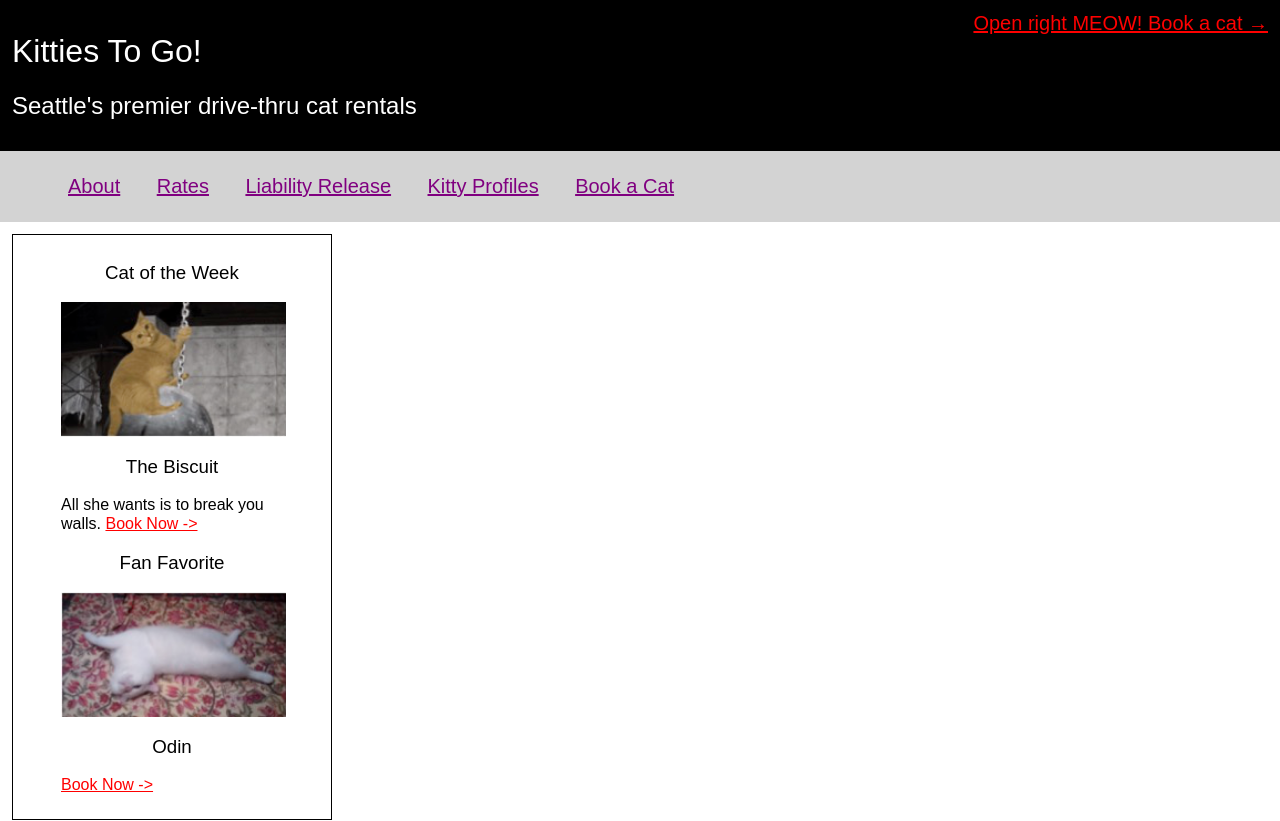
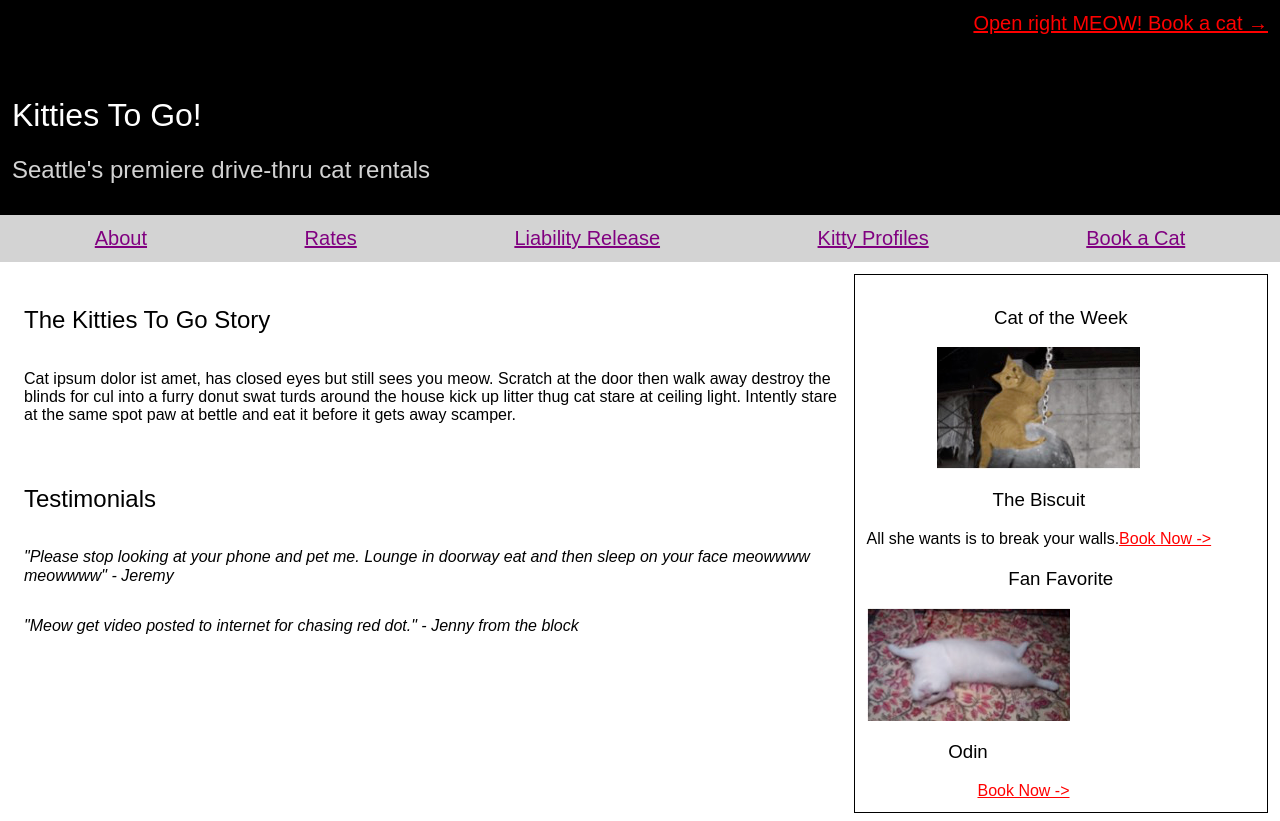
Before and after one commit to bitterkat/mockup-practice, a plain HTML site: page index.html in a window 1280 px wide. Shown: the top 821 px of the page. Drawn offline with Linux system fonts and the light colour scheme.

Commit message:
adds flexbox styles to aside and main content

```diff
--- a/index.html
+++ b/index.html
@@ -7,50 +7,49 @@
     <link rel="stylesheet" type="text/css" href="styles/style.css">
   </head>
   <body>
+    <div id="container">
     <header class="title">
       <aside class="topnav">
         <a href="#">Open right MEOW! Book a cat <span class="arrow">&rarr;</span></a>
       </aside>
       <h1>Kitties To Go!</h1>
-      <h2>Seattle's premier drive-thru cat rentals</h2>
+      <h2>Seattle's premiere drive-thru cat rentals</h2>
     </header>
     <nav>
-      <ul>
-        <li><a href="#">About</a></li>
-        <li><a href="#">Rates</a></li>
-        <li><a href="#">Liability Release</a></li>
-        <li><a href="#">Kitty Profiles</a></li>
-        <li><a href="#">Book a Cat</a></li>
-      </ul>
+      <a href="#">About</a>
+      <a href="#">Rates</a>
+      <a href="#">Liability Release</a>
+      <a href="#">Kitty Profiles</a>
+      <a href="#">Book a Cat</a>
     </nav>
     <main>
       <aside class="main-aside">
         <article>
           <h3>Cat of the Week</h3>
             <figure class="display">
-              <img src="images/thebiscuit.png" alt="cat of the week biscuit the cat on a wrecking ball" width="225">
+              <img src="images/thebiscuit.png" alt="cat of the week biscuit the cat on a wrecking ball">
               <h3>The Biscuit</h3>
-              <figcaption>All she wants is to break you walls. <a href="#">Book Now -></a></figcaption>
+              <figcaption>All she wants is to break your walls. <span class="right"><a href="#"> Book Now -></a></span></figcaption>
             </figure>
         </article>
 
         <article>
           <h3>Fan Favorite</h3>
             <figure class="display">
-              <img src="images/odin.png" alt="fan favorite odin the cat stretching to show you his tummy" width="225">
+              <img src="images/odin.png" alt="fan favorite odin the cat stretching to show you his tummy">
               <h3>Odin</h3>
-              <figcaption><a href="#">Book Now -></a></figcaption>
+              <figcaption><span class="right"><a href="#"> Book Now -></a></span></figcaption>
             </figure>
         </article>
 
       </aside>
-      <article class="">
+      <article class="main-content">
         <header>
           <h2>The Kitties To Go Story</h2>
         </header>
         <p>Cat ipsum dolor ist amet, has closed eyes but still sees you meow. Scratch at the door then walk away destroy the blinds for cul into a furry donut swat turds around the house kick up litter thug cat stare at ceiling light. Intently stare at the same spot paw at bettle and eat it before it gets away scamper.</p>
       </article>
-      <article class="">
+      <article class="main-content">
         <header>
           <h2>Testimonials</h2>
         </header>
@@ -69,5 +68,6 @@
         copyright 2016 Kitties To Go!, LLC
       </div>
     </footer>
+  </div>
   </body>
 </html>
--- a/styles/style.css
+++ b/styles/style.css
@@ -4,6 +4,11 @@
 
 html {
   background-color: lightgray;
+}
+
+#container {
+  display: flex;
+  flex-direction: column;
 }
 
 img {
@@ -27,13 +32,10 @@ main {
 
 nav {
     background-color: lightgray;
-    padding: .5rem .75rem;
-}
-
-nav li {
-  display: inline;
-  font-size: 1.25rem;
-  padding: 1rem;
+    padding: .75rem 1rem;
+    display: flex;
+    justify-content: space-around;
+    font-size: 1.25rem;
 }
 
 nav a, nav a:visited {
@@ -46,21 +48,45 @@ nav a, nav a:visited {
   padding: .75rem;
 }
 
+.title h1 {
+  padding-top: 4rem;
+}
+
+.title h2 {
+  color: lightgray;
+}
+
 .topnav {
   float: right;
   font-size: 1.25rem;
 }
 
+.main-content {
+  display: flex;
+  flex-direction: column;
+  padding: .75rem;
+}
+
 .main-aside {
-  flex-direction: column-reverse;
-  margin-right: 1rem;
-  padding: .5rem;
+  float: right;
+  width: 33%;
   border: 1px solid black;
-  width: 20rem;
+  padding: .75rem;
+}
+
+.main-aside figure {
+  display: inline-block;
+  margin: 0;
 }
 
 .main-aside h3 {
   text-align: center;
+  margin-top: 1.25rem;
+}
+
+.right {
+  display: block;
+  float: right;
 }
 
 .copyright {
```
